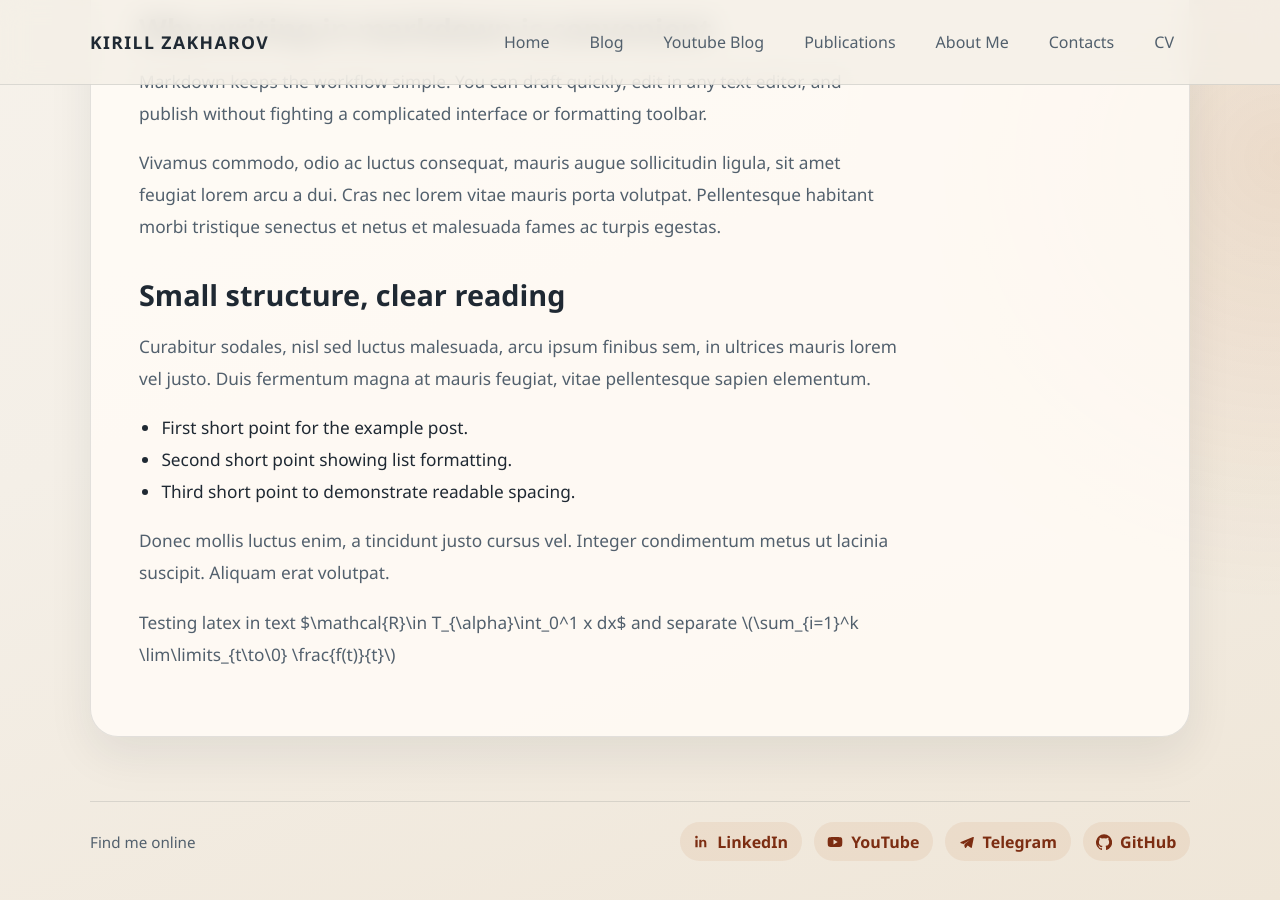
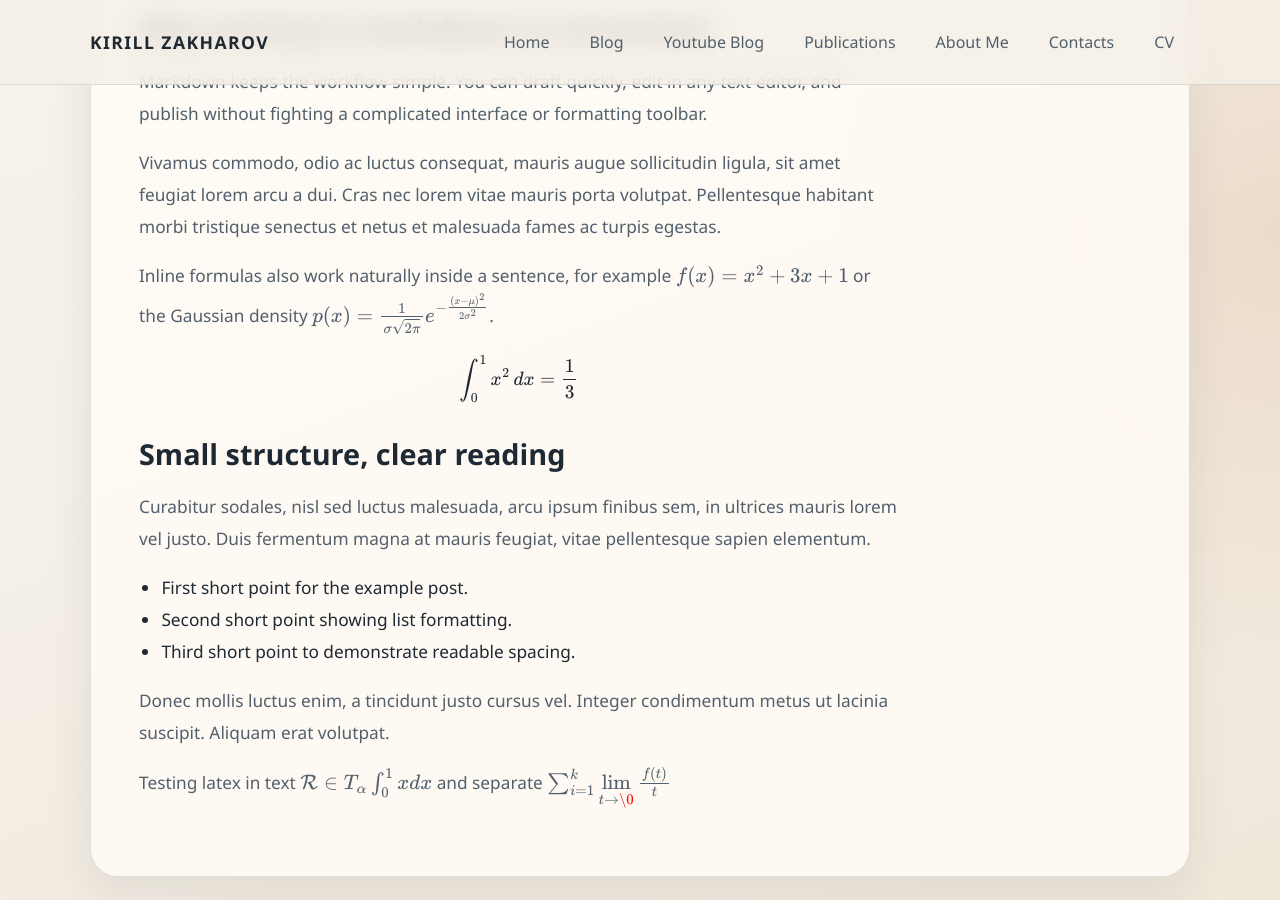
Before and after one commit to kirillzx/kirillzx.github.io, a Jekyll site: the page built from posts/first-post.md, in a window 1280 px wide and 900 px high, scrolled down 584 px. Built offline with Jekyll 4.4.1, drawn with Linux system fonts in a browser that asks for light colours; part of the change alters nothing that is shown.

Commit message:
add latex support

```diff
--- a/_config.yml
+++ b/_config.yml
@@ -7,3 +7,4 @@ defaults:
       path: "posts"
     values:
       layout: post
+      math: true
--- a/_layouts/default.html
+++ b/_layouts/default.html
@@ -8,6 +8,25 @@
     </title>
     <meta name="description" content="{{ page.description | default: site.description }}" />
     <link rel="stylesheet" href="{{ '/assets/css/style.css' | relative_url }}" />
+    {% if page.math %}
+      <script>
+        window.MathJax = {
+          tex: {
+            inlineMath: [['$', '$'], ['\\(', '\\)']],
+            displayMath: [['$$', '$$'], ['\\[', '\\]']],
+            processEscapes: true
+          },
+          options: {
+            skipHtmlTags: ['script', 'noscript', 'style', 'textarea', 'pre', 'code']
+          }
+        };
+      </script>
+      <script
+        defer
+        id="MathJax-script"
+        src="https://cdn.jsdelivr.net/npm/mathjax@3/es5/tex-chtml.js"
+      ></script>
+    {% endif %}
   </head>
   <body>
     <header class="site-header">
--- a/posts/first-post.md
+++ b/posts/first-post.md
@@ -11,6 +11,12 @@ Lorem ipsum dolor sit amet, consectetur adipiscing elit. Integer dignissim, nisi
 Markdown keeps the workflow simple. You can draft quickly, edit in any text editor, and publish without fighting a complicated interface or formatting toolbar.
 
 Vivamus commodo, odio ac luctus consequat, mauris augue sollicitudin ligula, sit amet feugiat lorem arcu a dui. Cras nec lorem vitae mauris porta volutpat. Pellentesque habitant morbi tristique senectus et netus et malesuada fames ac turpis egestas.
+
+Inline formulas also work naturally inside a sentence, for example $f(x) = x^2 + 3x + 1$ or the Gaussian density $p(x) = \frac{1}{\sigma\sqrt{2\pi}} e^{-\frac{(x-\mu)^2}{2\sigma^2}}$.
+
+$$
+\int_0^1 x^2 \, dx = \frac{1}{3}
+$$
 
 ## Small structure, clear reading
 
```
